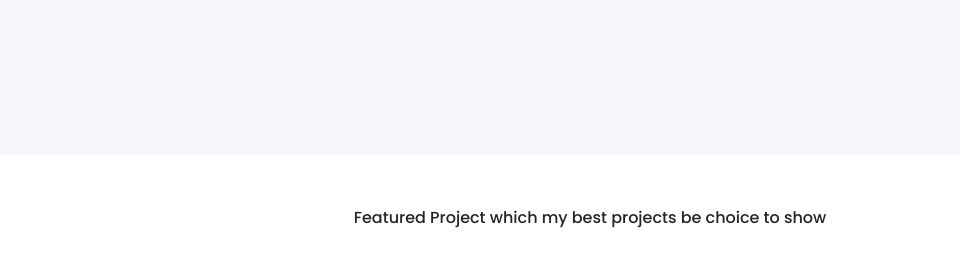
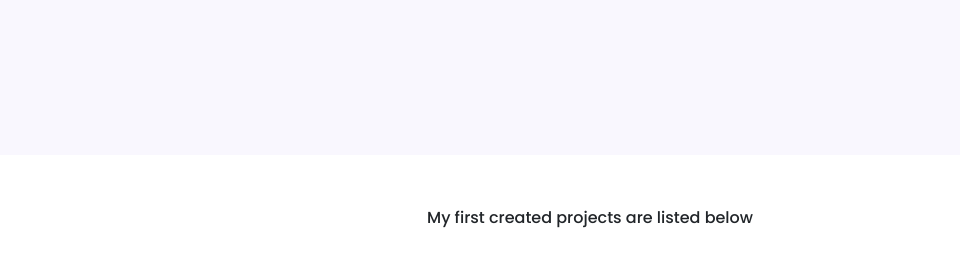
Before and after one commit to MariiaChitra/responsive-hm-w4, a plain HTML site: page index.html in a window 1280 px wide. Shown: the part 462-740 px from the top of the page, without its empty margins (50-1010 px from the left). Drawn offline with nearby package versions, Linux system fonts and the light colour scheme.

Commit message:
index.html updated

```diff
--- a/index.html
+++ b/index.html
@@ -5,7 +5,7 @@
     <meta charset="UTF-8" />
     <meta http-equiv="X-UA-Compatible" content="IE=edge" />
     <meta name="viewport" content="width=device-width, initial-scale=1.0" />
-    <title>SheCodes Portfolio</title>
+    <title>Mariia Kushnir Portfolio</title>
 
     <link href="https://cdn.jsdelivr.net/npm/bootstrap@5.0.0-beta2/dist/css/bootstrap.min.css" rel="stylesheet"
         integrity="sha384-BmbxuPwQa2lc/FVzBcNJ7UAyJxM6wuqIj61tLrc4wSX0szH/Ev+nYRRuWlolflfl" crossorigin="anonymous" />
@@ -29,7 +29,7 @@
     </div>
 </div>
 <p class="text-center m-5">
-    Featured Project which my best projects be choice to show
+    My first created projects are listed below
 </p>
 <div class="container">
     <div class="row">
```
